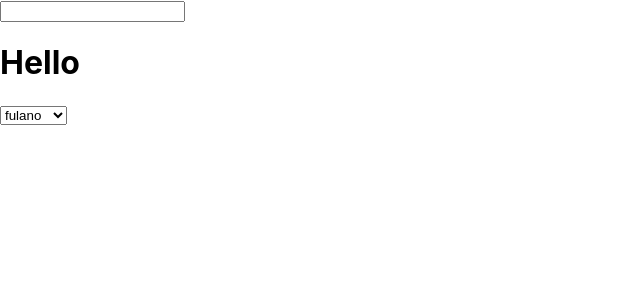
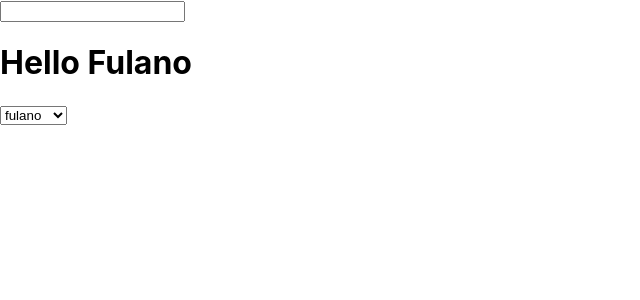
Before and after one commit to pedromartinsjesus/curso-react-2020, a React (Create React App) app: page / in a window 1280 px wide. Shown: the top 300 px of the page, without its empty margins (0-640 px from the left). Built offline with nearby package versions, Linux system fonts and the light colour scheme.

Commit message:
Exemplo de uso de props

```diff
--- a/src/App.js
+++ b/src/App.js
@@ -40,7 +40,7 @@ class App extends React.Component {
     return (
       <>
         <input type="text" value={this.state.nome} onChange={this.modificaNome} />
-        <h1>Hello {this.state.nome}</h1>
+        <h1>Hello {this.props.nome}</h1>
 
         <ComboBox></ComboBox>
       </>
--- a/src/index.js
+++ b/src/index.js
@@ -6,7 +6,7 @@ import reportWebVitals from './reportWebVitals';
 
 ReactDOM.render(
   <React.StrictMode>
-    <App />
+    <App nome="Fulano" />
   </React.StrictMode>,
   document.getElementById('root')
 );
```
